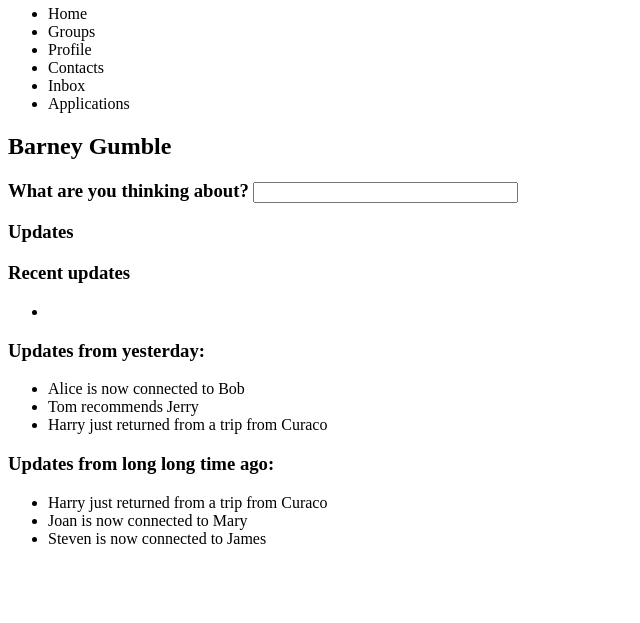
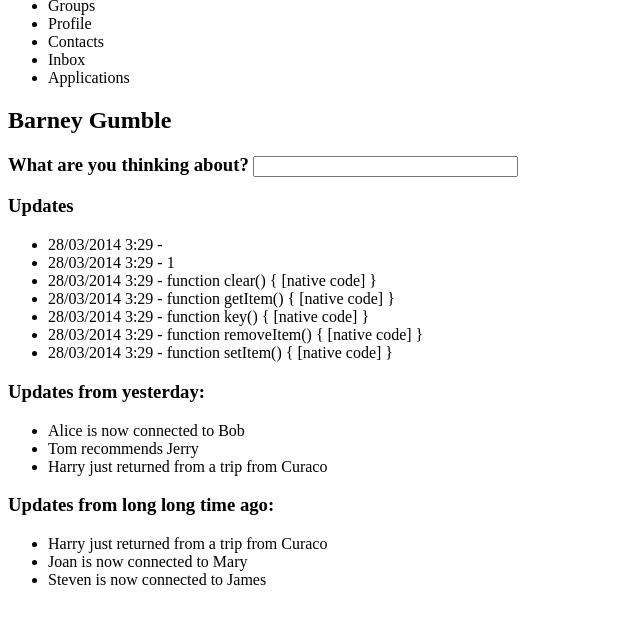
Before and after one commit to shriyanevatia/comp20-snevatia, a plain HTML site: page status_updates/profile.html in a window 1280 px wide. Shown: the part 101-724 px from the top of the page, without its empty margins (0-640 px from the left). Drawn offline with Linux system fonts and the light colour scheme.

Commit message:
Profile updated and adding heroku_app folder

```diff
--- a/status_updates/profile.html
+++ b/status_updates/profile.html
@@ -6,22 +6,51 @@
 <script type="text/javascript">
 	function myFunction()
 	{
-	var x = document.getElementById().value;
+		txt = document.getElementById("msg").value;
+		localStorage[new Date().getTime()] = txt;
+		reload();
 	}
-	var d = new Date();
-    var curr_date = d.getDate();
-    var curr_month = d.getMonth() + 1; //Months are zero based
-    var curr_year = d.getFullYear();
-    var curr_hours = d.getHours();
-    var curr_mins = d.getMinutes();
-    document.write(curr_date + "/" + curr_month + "/" + curr_year) + " " + curr_hours + ":" + curr_mins + " - " + msg ;
-	// messages displayed dynamicaly in "Updates" with the latest update first
-	// Format MM/DD/YYYY HH:MM - message
-	// 24 hour format time (don't need 09 can do 9)
+
+	function reload()
+	{
+		var d = new Date();
+
+    	var today = d.getDate();
+    	if (today < 10) {
+    		var curr_date = ("0" + today).slice(-2);
+    	} else {
+    		var curr_date = today;
+    	}
+
+    	var mnth = d.getMonth() + 1;
+    	if (mnth < 10) {
+    		var curr_month = ("0" + mnth).slice(-2);
+    	} else {
+    		curr_month = mnth;
+    	}
+
+    	var curr_year = d.getFullYear();
+    	var curr_hours = d.getHours();
+
+    	var mins = d.getMinutes();
+    	if (mins < 10) {
+    		var curr_mins = ("0" + mins).slice(-2);
+    	} else {
+    		curr_mins = mins;
+    	}
+
+
+		elem = document.getElementById("myList");
+		output = "";
+		for (key in localStorage) {
+			output = output + "<li>" + curr_date + "/" + curr_month + "/" + curr_year + " " + curr_hours + ":" + curr_mins + " - " +localStorage[key] + "</li>\n";
+		}
+		elem.innerHTML = output;
+	}
 </script>
 </head>
 
-<body>
+<body onload="myFunction()">
 	<h1>Fecebook</h1>
 	<div id="nav">
 		<ul>
@@ -34,18 +63,18 @@
 		</ul>
 	</div>
 	<h2 id="fullname">Barney Gumble</h2>
-	<form action="" method="get">
-		<h3>What are you thinking about? <input type="text" id="msg" name="msg" size="30" onchange="myFunction()"/><input type="submit" style="display:none"/></h3>
-	</form>
-	<h3>Updates</h3>
-	<form action="" method="post">
+	<form method="get">
+		<h3>What are you thinking about?
+			<input type="text" id="msg" name="msg" size="30" onchange="myFunction()"/>
 
+			<input type="submit" style="display:none"/>
+		</h3>
 	</form>
 	<div id="status">
-		<h3>Recent updates</h3>
-		<ul>
-			<li><!-- put the JS ones here --></li>
+		<h3>Updates</h3>
+		<ul id="myList">
 		</ul>
+	</form>
 	</div>
 	<div id="yesterday">
 		<h3>Updates from yesterday:</h3>
```
Also changed, not shown: heroku_app/web.js (added, +15 -0 lines).
